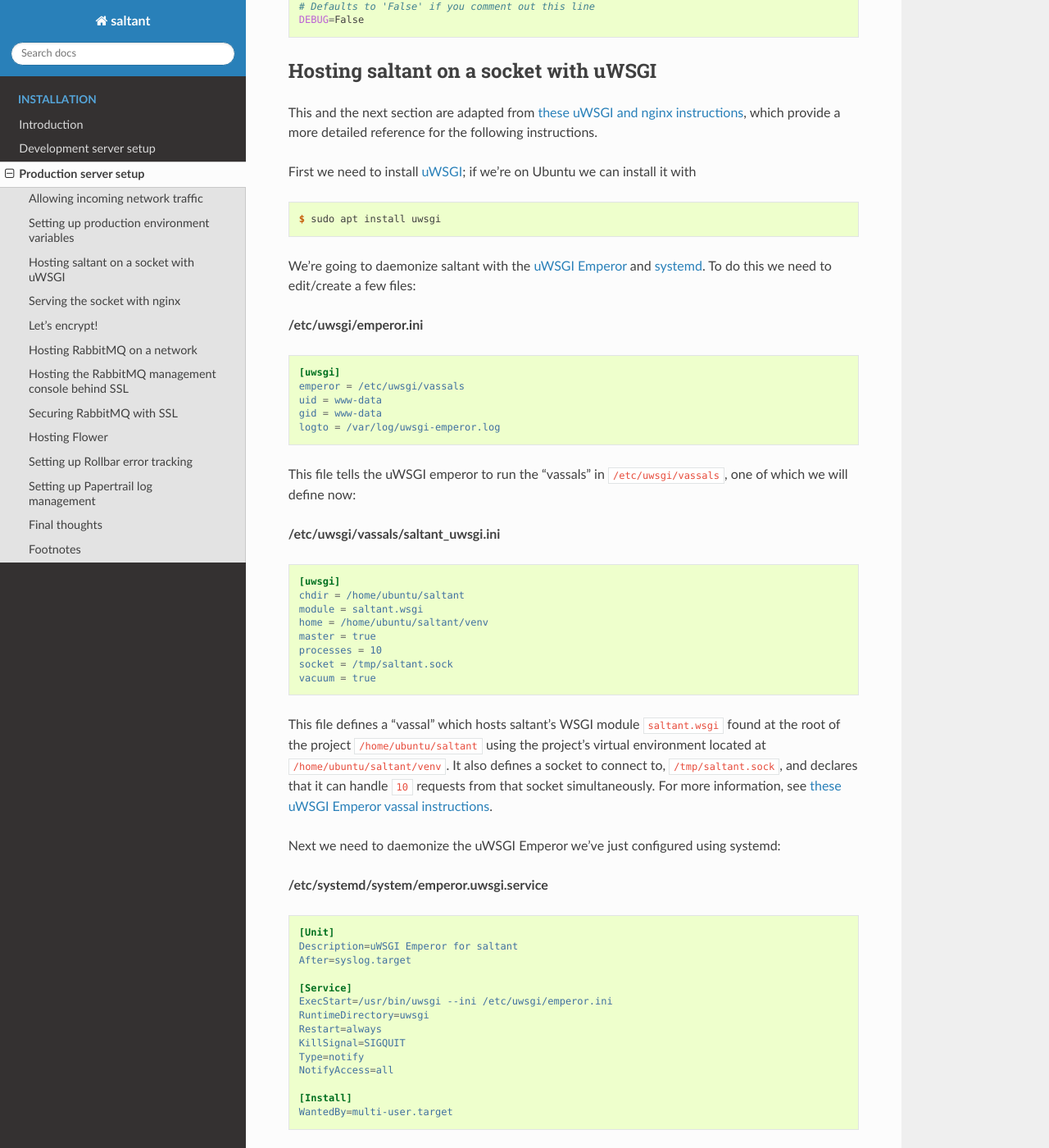
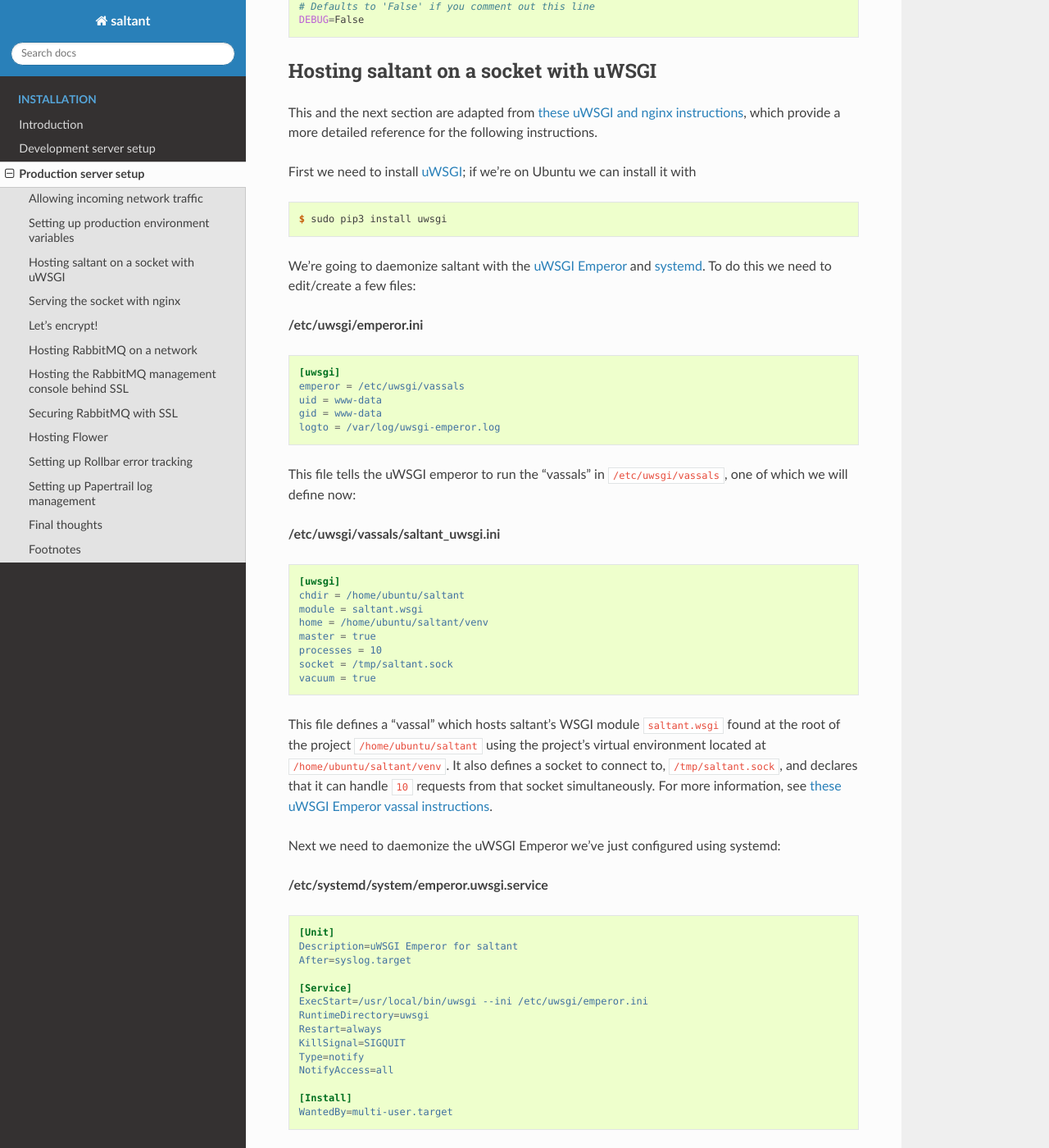
Before and after one commit to saltant-org/saltant, a Sphinx documentation site: the page built from docs/source/installation/production.rst, in a window 1280 px wide and 1400 px high, scrolled down 1099 px. Shown: the whole window at 82% size. Built offline with Sphinx 7.4.7 and the Read the Docs theme 2.0.0, drawn with Linux system fonts in a browser that asks for light colours.

Commit message:
Instruct to use uWSGI from pip (cf. apt) in docs
The package from pip appears to be better behaved.

```diff
--- a/docs/source/installation/production.rst
+++ b/docs/source/installation/production.rst
@@ -69,7 +69,7 @@
 First we need to install `uWSGI`_; if we're on Ubuntu we can install
 it with ::
 
-    $ sudo apt install uwsgi
+    $ sudo pip3 install uwsgi
 
 We're going to daemonize saltant with the `uWSGI Emperor`_ and
 `systemd`_. To do this we need to edit/create a few files:
@@ -120,7 +120,7 @@
     After=syslog.target
 
     [Service]
-    ExecStart=/usr/bin/uwsgi --ini /etc/uwsgi/emperor.ini
+    ExecStart=/usr/local/bin/uwsgi --ini /etc/uwsgi/emperor.ini
     RuntimeDirectory=uwsgi
     Restart=always
     KillSignal=SIGQUIT
```
